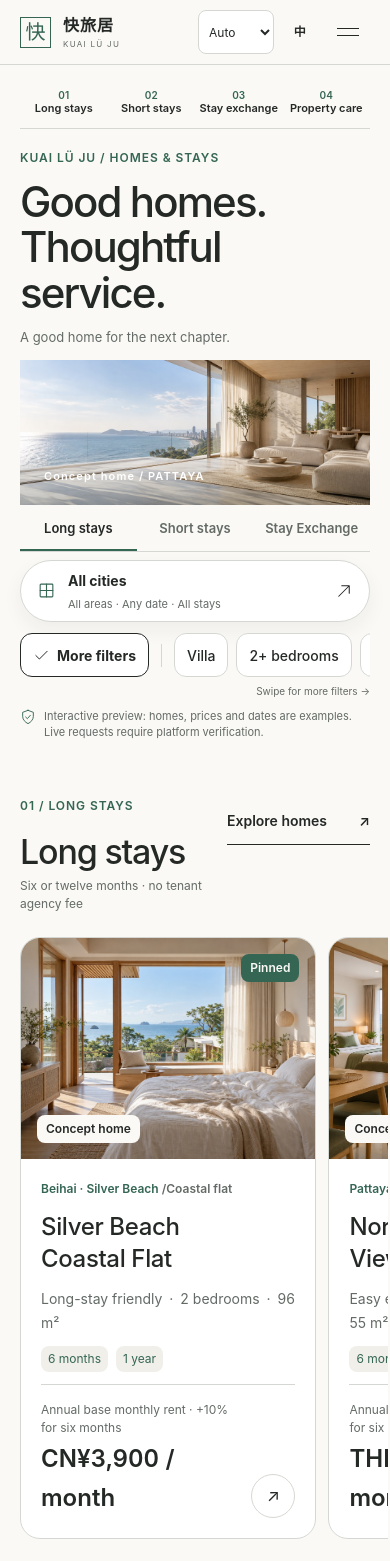
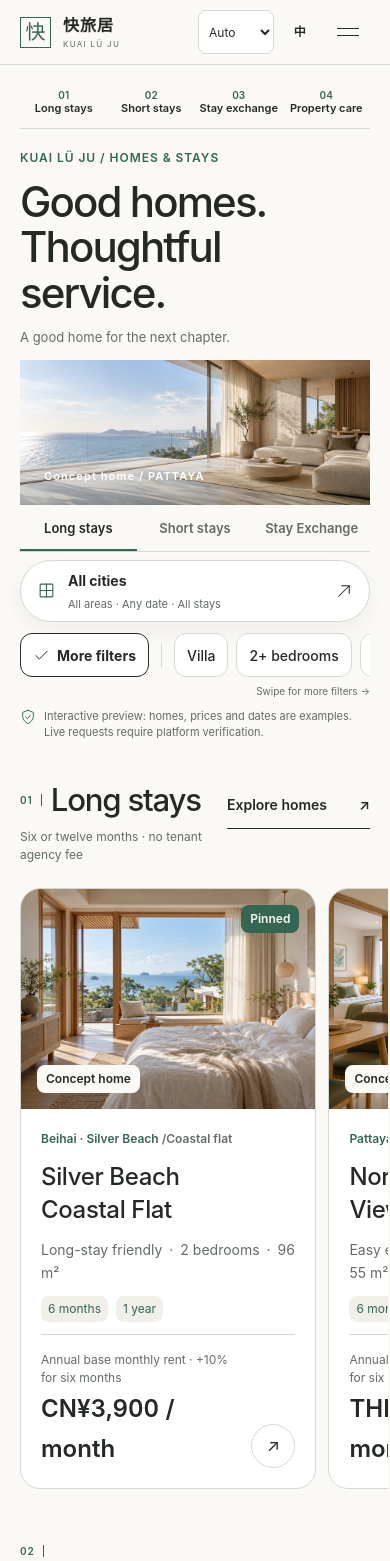
Before and after one commit to kaifa9527/kuailvju-site, a React (Vite) app: page / in a window 390 px wide. Shown: the top 1561 px of the page. Built offline with nearby package versions, Linux system fonts and the light colour scheme.

Commit message:
Refine section rhythm and catalog headings

```diff
--- a/src/App.tsx
+++ b/src/App.tsx
@@ -274,13 +274,14 @@ function HomePage({ lang }: { lang: Language }) {
       {searchMode === 'rentals' ? <SearchPanel lang={lang} initial={emptyFilters} searchLabel={t.searchRentals}/> : <SearchForm key={searchMode} lang={lang} initial={emptyExchangeSearch} kind={searchMode} searchLabel={searchMode === 'stays' ? t.searchStays : t.searchExchange}/>}
       <p className="home-demo-notice"><LineIcon name="shield" size={16}/>{t.demoNotice}</p>
     </div>
-    <section className="section page-shell home-property-section" id="homes"><div className="section-heading"><div><p className="eyebrow">01 / LONG STAYS</p><h2>{t.rent}</h2><p className="home-section-lead">{t.rentLead}</p></div><a className="text-link" href="#/rentals">{t.explore} <span>↗</span></a></div><div className="listing-grid home-listing-grid">{featured.map(listing => <ListingCard key={listing.id} listing={listing} lang={lang}/>)}</div></section>
-    <section className="section page-shell home-stays-section"><div className="section-heading"><div><p className="eyebrow">02 / SHORT STAYS</p><h2>{t.stays}</h2><p className="home-section-lead">{t.staysLead}</p></div><a className="text-link" href="#/stays">{t.explore} <span>↗</span></a></div><div className="listing-grid home-listing-grid">{shortStayHomes.map(listing => <ListingCard key={listing.id} listing={listing} lang={lang} context="stays"/>)}</div></section>
-    <section className="section home-exchange-section" id="exchange-homes"><div className="page-shell"><div className="section-heading"><div><p className="eyebrow">03 / STAY EXCHANGE</p><h2>{t.exchange}</h2><p className="home-section-lead">{t.exchangeLine}</p></div><a className="text-link" href="#/exchange">{t.more} <span>↗</span></a></div>
+    <section className="section page-shell home-property-section" id="homes"><div className="section-heading"><div><div className="home-section-title"><span className="home-section-number" aria-hidden="true">01</span><h2>{t.rent}</h2><span className="home-section-english" aria-hidden="true">LONG STAYS</span></div><p className="home-section-lead">{t.rentLead}</p></div><a className="text-link" href="#/rentals">{t.explore} <span>↗</span></a></div><div className="listing-grid home-listing-grid">{featured.map(listing => <ListingCard key={listing.id} listing={listing} lang={lang}/>)}</div></section>
+    <section className="section page-shell home-stays-section"><div className="section-heading"><div><div className="home-section-title"><span className="home-section-number" aria-hidden="true">02</span><h2>{t.stays}</h2><span className="home-section-english" aria-hidden="true">SHORT STAYS</span></div><p className="home-section-lead">{t.staysLead}</p></div><a className="text-link" href="#/stays">{t.explore} <span>↗</span></a></div><div className="listing-grid home-listing-grid">{shortStayHomes.map(listing => <ListingCard key={listing.id} listing={listing} lang={lang} context="stays"/>)}</div></section>
+    <section className="section home-exchange-section" id="exchange-homes"><div className="page-shell"><div className="section-heading"><div><div className="home-section-title"><span className="home-section-number" aria-hidden="true">03</span><h2>{t.exchange}</h2><span className="home-section-english" aria-hidden="true">STAY EXCHANGE</span></div><p className="home-section-lead">{t.exchangeLine}</p></div><a className="text-link" href="#/exchange">{t.more} <span>↗</span></a></div>
+      <div className="listing-grid home-listing-grid">{exchangeHomes.map(listing => <ListingCard key={listing.id} listing={listing} lang={lang} context="exchange"/>)}</div>
       <div className="home-exchange-story"><div><span>01</span><strong>{t.exchangeWho}</strong><p>{t.exchangeWhoDetail}</p></div><div><span>02</span><strong>{t.exchangeHow}</strong><p>{t.exchangeHowDetail}</p></div><div><span>03</span><strong>{t.exchangeThen}</strong><p>{t.exchangeThenDetail}</p></div></div>
       <div className="home-exchange-costs"><div><small>{t.exchangeFree}</small><strong>{t.exchangeFreeValue}</strong></div><div><small>{t.exchangeClean}</small><strong>{t.exchangeCleanValue}</strong></div><div><small>{t.exchangeDeposit}</small><strong>{t.exchangeDepositValue}</strong></div><div><small>{t.exchangeUtilities}</small><strong>{t.exchangeUtilitiesValue}</strong></div></div><p className="home-exchange-cost-note">{t.exchangeCostNote}</p>
-      <div className="listing-grid home-listing-grid">{exchangeHomes.map(listing => <ListingCard key={listing.id} listing={listing} lang={lang} context="exchange"/>)}</div></div></section>
-    <section className="section page-shell home-management-section" id="property-management"><div className="section-heading"><div><p className="eyebrow">04 / PROPERTY MANAGEMENT</p><h2>{t.manage}</h2></div><a className="text-link" href="#/management">{t.more} <span>↗</span></a></div><p className="sample-inventory">{t.homeManageNote}</p><ManagementCards lang={lang}/></section>
+      </div></section>
+    <section className="section page-shell home-management-section" id="property-management"><div className="section-heading"><div><div className="home-section-title"><span className="home-section-number" aria-hidden="true">04</span><h2>{t.manage}</h2><span className="home-section-english" aria-hidden="true">PROPERTY CARE</span></div><p className="home-section-lead">{t.homeManageNote}</p></div><a className="text-link" href="#/management">{t.more} <span>↗</span></a></div><ManagementCards lang={lang}/></section>
   </>
 }
 
--- a/src/styles.css
+++ b/src/styles.css
@@ -76,12 +76,17 @@ h1, h2, h3 { min-width: 0; overflow-wrap: anywhere; font-weight: 500; line-heigh
 .search-advanced label:last-child { border-right: 0; }
 .search-advanced select { min-height: 30px; font-size: 14px; }
 .section { padding-block: clamp(80px, 10vw, 150px); }
-.section-heading { display: flex; align-items: end; justify-content: space-between; gap: var(--space-12); margin-bottom: var(--space-10); }
-.section-heading .eyebrow { margin-bottom: var(--space-4); }
-.section-heading h2 { margin: 0; font-size: var(--text-2xl); }
+.section-heading { display: flex; align-items: end; justify-content: space-between; gap: var(--space-12); margin-bottom: var(--space-8); }
+.section-heading h2 { margin: 0; font-size: clamp(32px, 3.2vw, 46px); letter-spacing: -.04em; }
 .section-heading > p { max-width: 360px; margin: 0; color: var(--color-muted); }
 .sample-inventory { margin: -8px 0 var(--space-6); color: var(--color-muted); font-size: var(--text-xs); }
-.home-property-section, .home-exchange-section, .home-management-section { padding-block: clamp(40px, 4vw, 72px); }
+.home-property-section, .home-stays-section, .home-exchange-section, .home-management-section { padding-block: clamp(36px, 3.4vw, 52px); }
+.home-property-section { padding-bottom: var(--space-6); }
+.home-stays-section { padding-top: var(--space-6); }
+.home-section-title { display: flex; flex-wrap: wrap; align-items: baseline; gap: 0 var(--space-4); }
+.home-section-number { align-self: center; border-right: 1px solid var(--color-accent); padding-right: var(--space-3); color: var(--color-accent); font: 600 11px/1.2 var(--font-body); letter-spacing: .1em; }
+.home-section-english { color: var(--color-accent); font: 600 10px/1.4 var(--font-body); letter-spacing: .12em; white-space: nowrap; }
+.home-section-title + .home-section-lead { margin-top: var(--space-2); }
 .home-exchange-section { background: var(--color-cream); }
 .home-exchange-section .sample-inventory { max-width: 950px; }
 .home-listing-grid .listing-image { aspect-ratio: 1.35; }
@@ -103,7 +108,7 @@ h1, h2, h3 { min-width: 0; overflow-wrap: anywhere; font-weight: 500; line-heigh
 .home-exchange-costs > div:last-child { border-right: 0; }
 .home-exchange-costs small { color: var(--color-muted); font-size: var(--text-xs); }
 .home-exchange-costs strong { font-size: clamp(16px, 1.55vw, 21px); font-weight: 600; line-height: 1.25; }
-.home-exchange-cost-note { max-width: 1000px; margin: var(--space-3) 0 var(--space-8); color: var(--color-muted); font-size: var(--text-xs); line-height: 1.65; }
+.home-exchange-cost-note { max-width: 1000px; margin: var(--space-3) 0 0; color: var(--color-muted); font-size: var(--text-xs); line-height: 1.65; }
 .home-exchange-section .home-listing-grid .listing-card .listing-image { aspect-ratio: 1.6; }
 .listing-card-exchange .listing-bottom { align-items: center; }
 .exchange-reference-price { display: block; color: var(--color-muted); font-size: var(--text-sm); font-variant-numeric: tabular-nums; }
@@ -143,9 +148,10 @@ h1, h2, h3 { min-width: 0; overflow-wrap: anywhere; font-weight: 500; line-heigh
 .footer-bottom { display: flex; align-items: start; justify-content: space-between; gap: var(--space-8); padding: var(--space-6) 0 var(--space-12); color: var(--color-footer-muted); font-size: 11px; }
 .footer-bottom p { max-width: 460px; margin: 0; }
 .page-top, .detail-page, .management-page { padding-block: var(--space-16) clamp(80px, 10vw, 140px); }
-.page-title { max-width: 740px; margin-bottom: var(--space-12); }
-.page-title h1 { margin-bottom: var(--space-5); font-size: clamp(48px, 7vw, 90px); letter-spacing: -.07em; }
-.page-title > p:last-child { max-width: 560px; color: var(--color-muted); font-size: var(--text-lg); }
+.page-title { max-width: 740px; margin-bottom: var(--space-8); }
+.page-title .eyebrow { margin-bottom: var(--space-3); }
+.page-title h1 { margin-bottom: var(--space-3); font-size: clamp(46px, 4.5vw, 68px); letter-spacing: -.045em; }
+.page-title > p:last-child { max-width: 560px; color: var(--color-muted); font-size: var(--text-sm); line-height: 1.6; }
 .exchange-catalog-page .page-title { max-width: 1120px; }
 .search-compact { margin-bottom: var(--space-16); box-shadow: none; }
 .results-bar { display: flex; align-items: end; justify-content: space-between; gap: var(--space-6); margin-bottom: var(--space-6); border-bottom: var(--rule-light); padding-bottom: var(--space-5); }
@@ -506,10 +512,15 @@ h1, h2, h3 { min-width: 0; overflow-wrap: anywhere; font-weight: 500; line-heigh
   .search-advanced label, .search-advanced label:last-child { min-height: 64px; border-right: 0; border-bottom: var(--rule-light); }
   .search-advanced label:last-child { border-bottom: 0; }
   .section { padding-block: 56px 78px; }
-  .home-property-section, .home-exchange-section, .home-management-section { padding-block: 56px 72px; }
+  .home-property-section, .home-stays-section, .home-exchange-section, .home-management-section { padding-block: 40px 48px; }
+  .home-property-section { padding-bottom: 22px; }
+  .home-stays-section { padding-top: 22px; }
   .section-heading { align-items: start; gap: var(--space-4); margin-bottom: var(--space-6); }
-  .section-heading h2 { font-size: 34px; }
+  .section-heading h2 { font-size: clamp(29px, 8vw, 34px); }
   .section-heading > p { display: none; }
+  .home-section-title { gap: 0 9px; }
+  .home-section-number { padding-right: 8px; font-size: 10px; }
+  .home-section-english { display: none; }
   .listing-grid { grid-template-columns: 1fr; gap: var(--space-4); }
   .home-listing-grid, .home-property-section .home-listing-grid { grid-auto-columns: min(76vw, 310px); grid-auto-flow: column; grid-template-columns: none; grid-template-rows: 1fr; gap: var(--space-3); margin-right: -18px; overflow-x: auto; overscroll-behavior-inline: contain; padding: 0 18px var(--space-3) 0; scroll-snap-type: x mandatory; scrollbar-width: thin; }
   .home-listing-grid .listing-card { scroll-snap-align: start; }
@@ -526,7 +537,7 @@ h1, h2, h3 { min-width: 0; overflow-wrap: anywhere; font-weight: 500; line-heigh
   .home-exchange-costs > div:nth-child(even) { border-right: 0; }
   .home-exchange-costs > div:nth-child(n+3) { border-top: var(--rule-light); }
   .home-exchange-costs strong { font-size: 15px; }
-  .home-exchange-cost-note { margin-bottom: var(--space-6); font-size: 11px; }
+  .home-exchange-cost-note { font-size: 11px; }
   .exchange-card-action { font-size: 11px; }
   .listing-image { aspect-ratio: 1.42; }
   .listing-content { padding: var(--space-5); }
@@ -538,9 +549,8 @@ h1, h2, h3 { min-width: 0; overflow-wrap: anywhere; font-weight: 500; line-heigh
   .footer-top nav { margin-top: var(--space-8); gap: var(--space-5); }
   .footer-bottom > * { display: block; margin-bottom: var(--space-3); }
   .page-top, .detail-page, .management-page { padding-block: var(--space-10) 80px; }
-  .page-title { margin-bottom: var(--space-8); }
-  .page-title h1 { font-size: clamp(45px, 11vw, 70px); }
-  .page-title > p:last-child { font-size: 15px; }
+  .page-title { margin-bottom: var(--space-6); }
+  .page-title h1 { font-size: clamp(38px, 9vw, 55px); }
   .search-compact { margin-bottom: var(--space-12); }
   .detail-heading { display: block; }
   .detail-heading h1 { font-size: 35px; }
@@ -635,9 +645,6 @@ h1, h2, h3 { min-width: 0; overflow-wrap: anywhere; font-weight: 500; line-heigh
 }
 /* Exchange discovery and stay detail: shared editorial language, separate stay paths. */
 .exchange-discovery { padding-top: var(--space-8); }
-.exchange-discovery .page-title { margin-bottom: var(--space-7); }
-.exchange-discovery .page-title h1 { margin-bottom: var(--space-3); font-size: clamp(48px, 5vw, 72px); }
-.exchange-discovery .page-title > p:last-child { font-size: var(--text-sm); line-height: 1.6; }
 .compact-finder { position: relative; z-index: 4; width: 100%; margin-bottom: var(--space-8); }
 .compact-searchbar { display: flex; align-items: stretch; width: min(100%, 780px); min-height: 68px; border: var(--rule-light); border-radius: 999px; background: var(--color-white); box-shadow: 0 8px 24px var(--color-soft-shadow); }
 .compact-segment { display: flex; flex: 1 1 0; align-items: center; gap: 12px; min-width: 0; margin: 8px 0; border: 0; border-right: var(--rule-light); padding: 4px 18px; background: transparent; color: var(--color-ink); text-align: left; transition: background .18s ease, color .18s ease; }
@@ -838,8 +845,6 @@ h1, h2, h3 { min-width: 0; overflow-wrap: anywhere; font-weight: 500; line-heigh
 }
 @media (max-width: 700px) {
   .exchange-discovery { padding-top: var(--space-5); }
-  .exchange-discovery .page-title { margin-bottom: var(--space-5); }
-  .exchange-discovery .page-title h1 { font-size: clamp(38px, 9vw, 55px); }
   .exchange-discovery .page-title > p:last-child { display: none; }
   .compact-finder { z-index: 60; margin-bottom: var(--space-6); }
   .compact-searchbar { display: none; }
```
